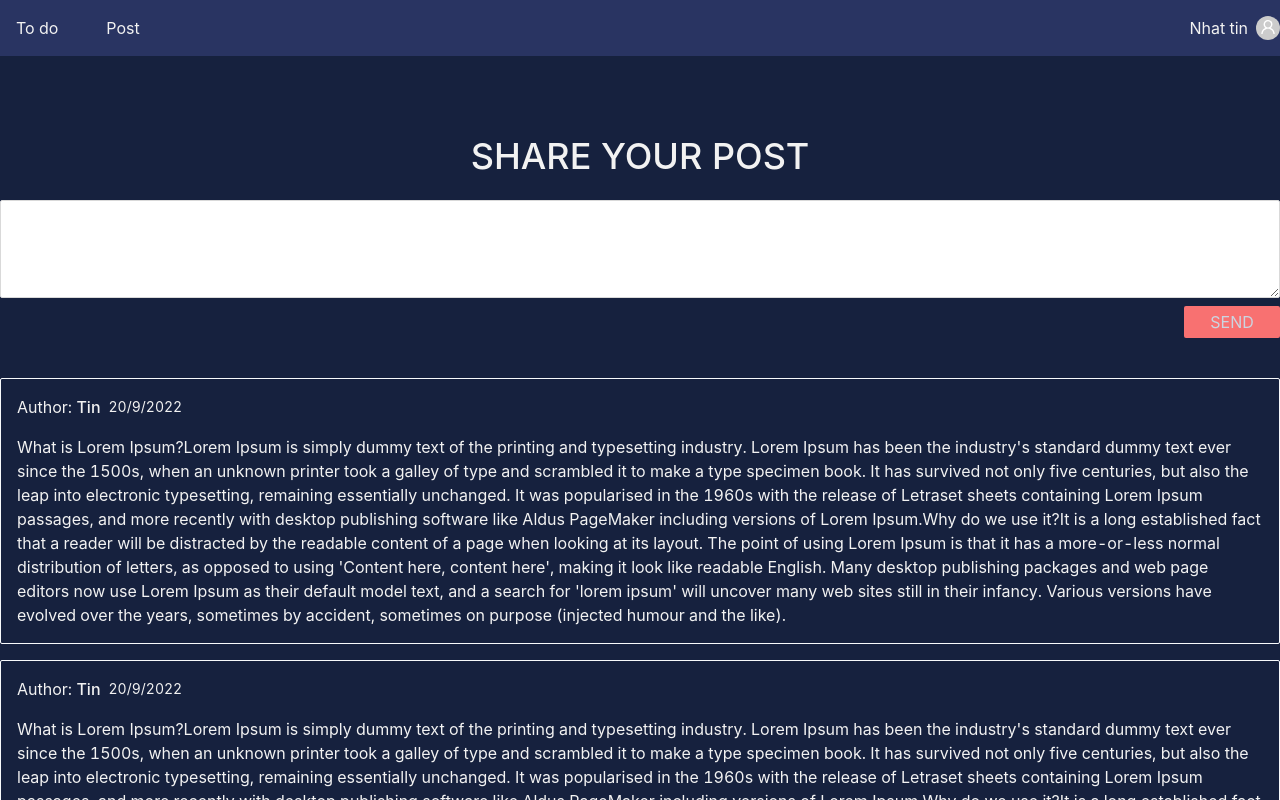
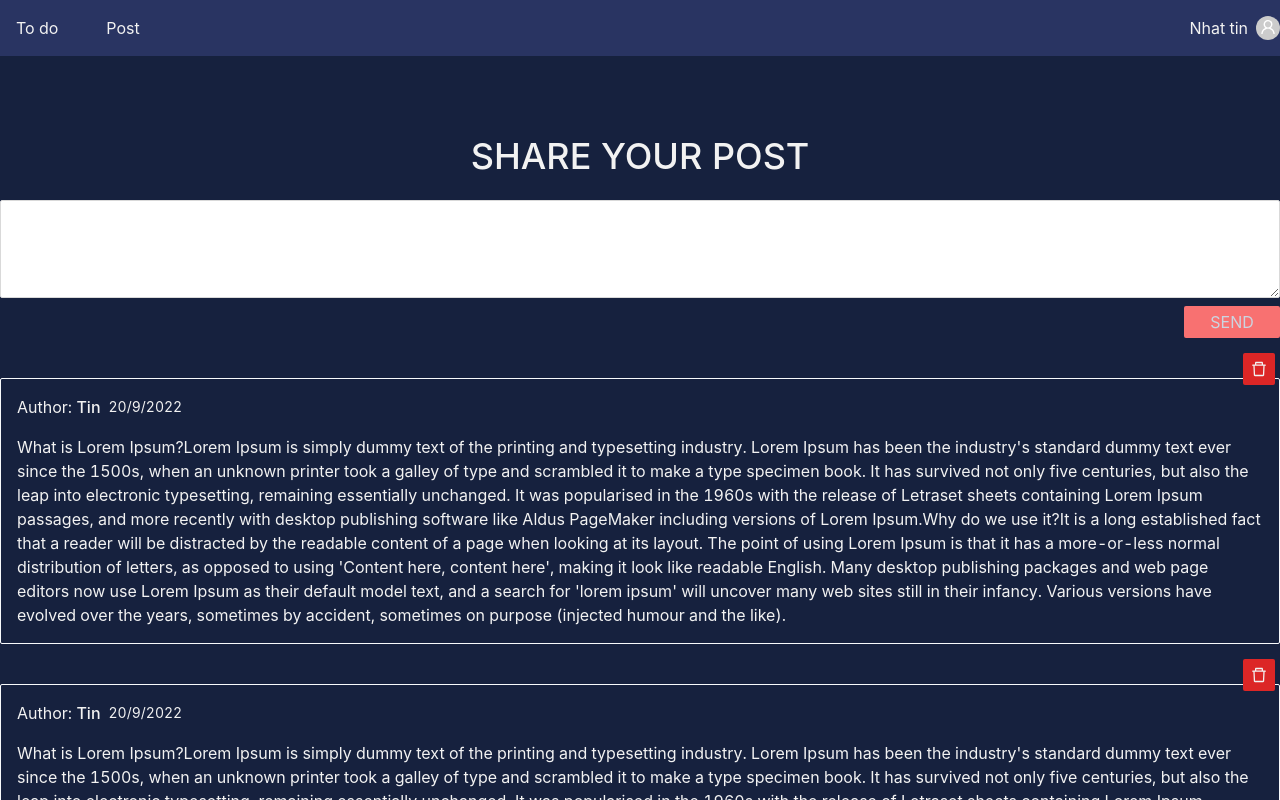
Before and after one commit to tinnhat/todo-list-fe, a React (Create React App) app: page /post in a window 1280 px wide. Shown: the top 800 px of the page. Built offline with nearby package versions, Linux system fonts and the light colour scheme.

Commit message:
update code 20/9

```diff
--- a/src/pages/post/item/index.jsx
+++ b/src/pages/post/item/index.jsx
@@ -1,10 +1,10 @@
 import React from "react";
 import PropTypes from "prop-types";
-
+import Icon, { DeleteOutlined } from "@ant-design/icons";
 function ItemPost(props) {
   const { author, time, content } = props;
   return (
-    <div className="box rounded-sm w-full border border-slate-50 border-solid p-4 mb-4">
+    <div className="box rounded-sm w-full border border-slate-50 border-solid p-4 mb-10 relative">
       <div className="flex items-center mb-4">
         <p className="">
           Author: <span className="font-medium">Tin</span>
@@ -31,6 +31,9 @@ function ItemPost(props) {
         over the years, sometimes by accident, sometimes on purpose (injected
         humour and the like).
       </p>
+      <div className="absolute top-[-26px] px-2 py-1 rounded-sm bg-red-600 right-1">
+        <DeleteOutlined />
+      </div>
     </div>
   );
 }
```
